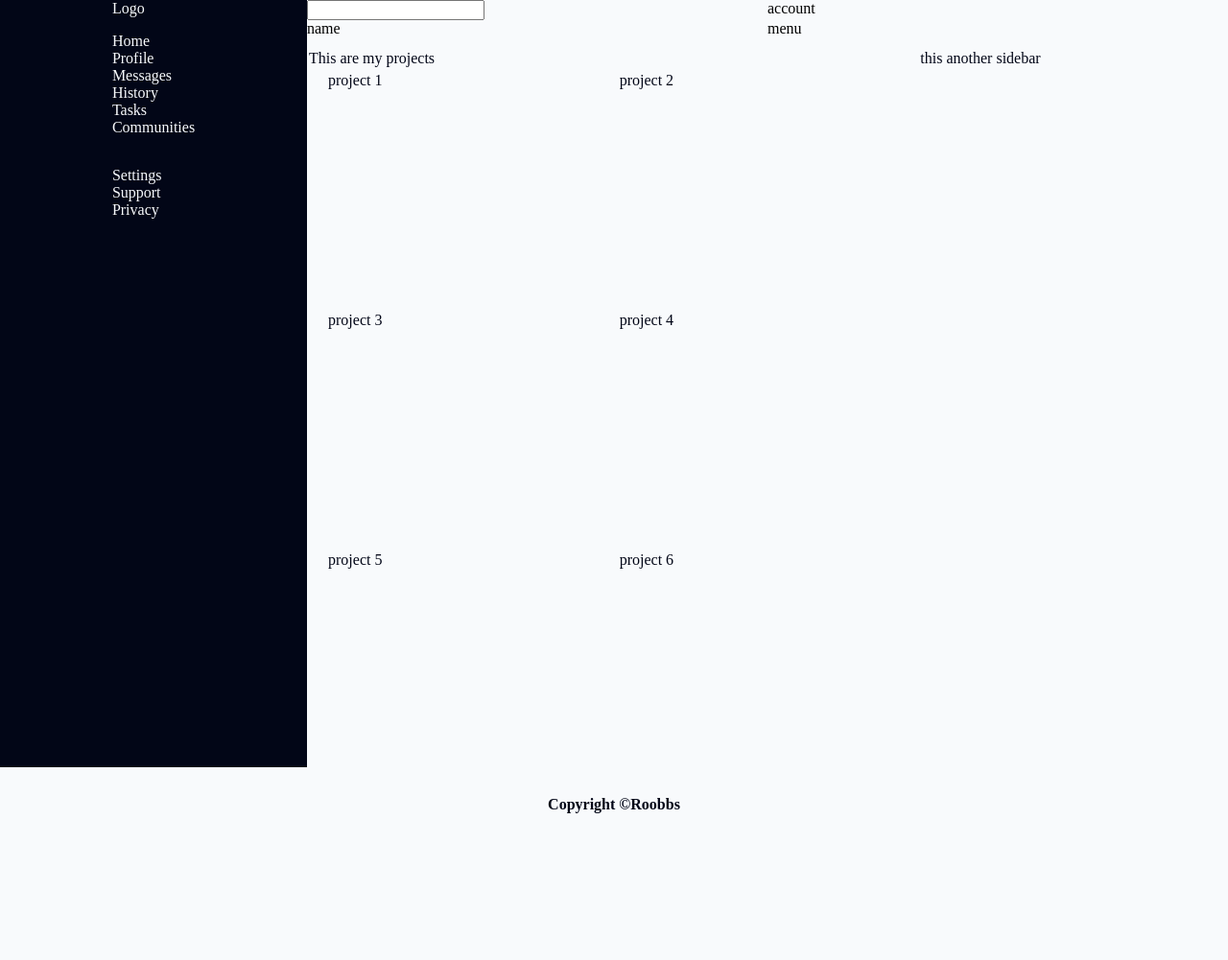
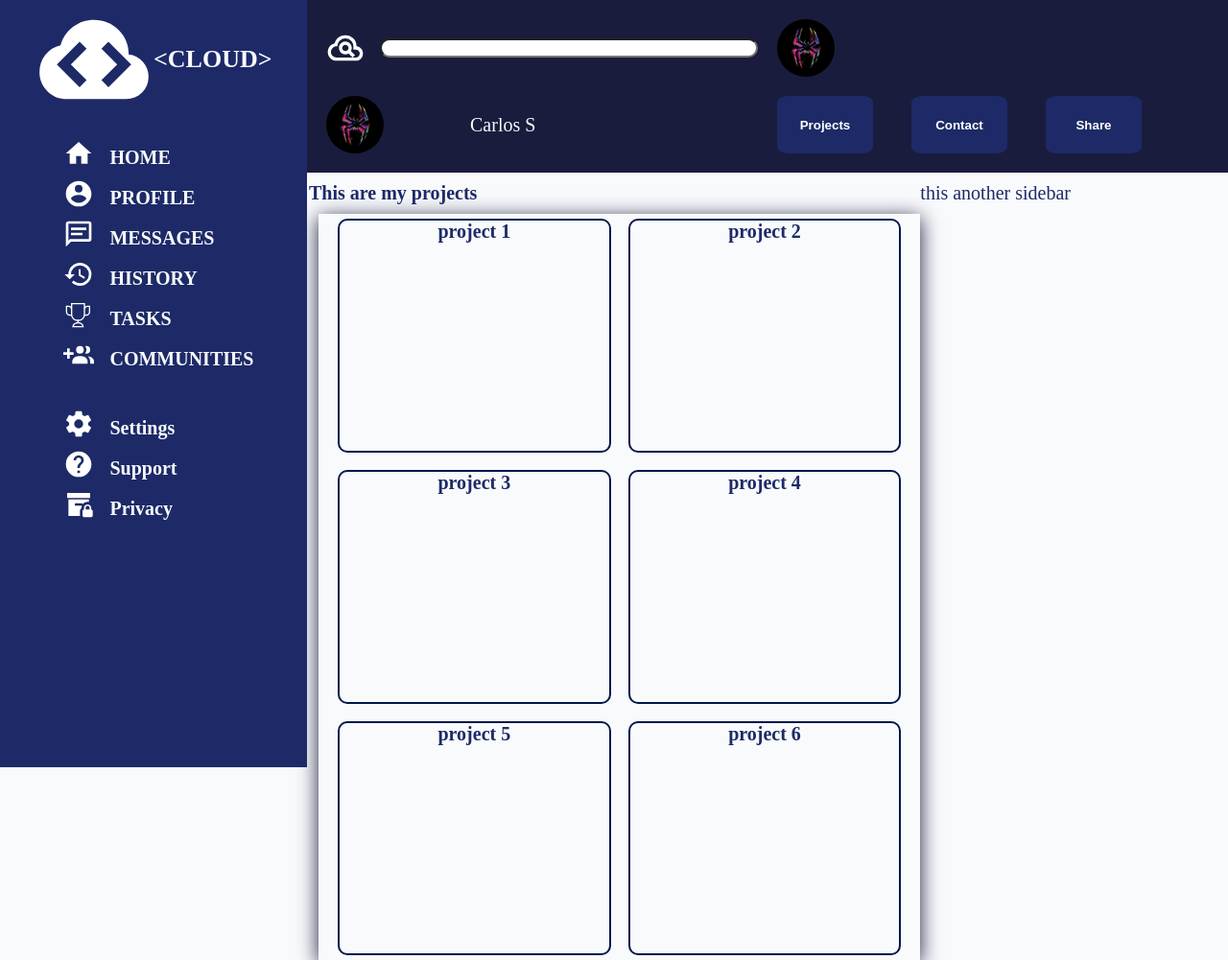
Before and after one commit to roobbs/admin-dashboard, a plain HTML site: page index.html in a window 1280 px wide. Shown: the top 1001 px of the page at 96% size. Before the commit the page ends 848 px from the top, so only its background shows below. Drawn offline with Linux system fonts and the light colour scheme.

Commit message:
progress on styling layout

```diff
--- a/index.html
+++ b/index.html
@@ -9,32 +9,38 @@
 <body>
     <div class="layout">
         <header class="header">
-            <div>
+            <div class="input">
+                <img src="./svg/search.svg" alt="">
                 <input type="search">
             </div>
-            <div>
-                account
+            <div class="account">
+                <img src="./images/spider.jpg" alt="account" class="user">
             </div>
-            <div>name</div>
-            <div>menu</div>
+            <div class="user"><img src="./images/spider.jpg" alt="account" class="user">Carlos S</div>
+            <div class="header-menu">
+                <button>Projects</button><button>Contact</button><button>Share</button>
+            </div>
         </header>
         <div class="sidebar">
-            <div class="logo">Logo</div>
-            <div>
+            <div class="logo">
+                <img src="./svg/cloud-logo.svg" alt="cloud-logo" class="cloud">
+                &lt;CLOUD&gt;
+            </div>
+            <div class="menu-bar">
                 <ul>
-                    <li>Home</li>
-                    <li>Profile</li>
-                    <li>Messages</li>
-                    <li>History</li>
-                    <li>Tasks</li>
-                    <li>Communities</li>
+                    <li><img src="./svg/home.svg" alt="home">HOME</li>
+                    <li><img src="./svg/account.svg" alt="">PROFILE</li>
+                    <li><img src="./svg/message.svg" alt="">MESSAGES</li>
+                    <li><img src="./svg/history.svg" alt="">HISTORY</li>
+                    <li><img src="./svg/trophy.svg" alt="">TASKS</li>
+                    <li><img src="./svg/people.svg" alt="">COMMUNITIES</li>
                 </ul>
             </div>
-            <div>
+            <div class="menu-bar">
                 <ul>
-                    <li>Settings</li>
-                    <li>Support</li>
-                    <li>Privacy</li>
+                    <li><img src="./svg/settings.svg" alt="">Settings</li>
+                    <li><img src="./svg/help.svg" alt="">Support</li>
+                    <li><img src="./svg/privacy.svg" alt="">Privacy</li>
                 </ul>
             </div>
         </div>
--- a/style.css
+++ b/style.css
@@ -1,9 +1,11 @@
 :root {
-    --main-color: #020617;
-    --second-color: #0f172a;
-    --third-color: #334155;
+    --main-color: #1d2a67;
+    --second-color: #00174d;
+    --third-color: #1a1c3d;
     --bg-color: #f8fafc;
     background-color: var(--bg-color);
+    font-family: 'Open Sans', 'Helvetica Neue', sans-serif sans-serif;
+    font-size: 20px;
 }
 *{
     /*border: 1px solid rgb(117, 0, 0);*/
@@ -28,8 +30,53 @@ body{
     display: grid;
     grid-template-rows: 1fr 1fr;
     grid-template-columns: 1fr 1fr;
+    gap: 1rem;
+    background-color: var(--third-color);
+    color: var(--bg-color);
+    padding: 1rem;
 }
-
+.input{
+    display: flex;
+    align-items: center;
+    gap: .8rem;
+}
+.input input{
+    border-radius: 10px;
+    flex: 1;
+    height: 1rem;
+}
+.input img{
+    height: 2rem;
+}
+.account img,
+.user img{
+    filter: none;
+    border-radius: 50%;
+    height: 3rem;
+    width: 3rem;
+    object-fit: cover;
+}
+.account, .user{
+    display: grid;
+    grid-template-columns: 1fr 2fr;
+    align-items: center;
+    justify-items: stretch;
+}
+.header-menu{
+    display: flex;
+    justify-content: start;
+    gap: 2rem;
+}
+.header-menu button{
+    width: 5rem;
+    height: 3rem;
+    color: white;
+    background-color: var(--main-color);
+    font-weight: 800;
+    border-radius: 12%;
+    border: none;
+    padding: 1rem;
+}
 .sidebar {
     color: var(--bg-color);
     position:sticky;
@@ -45,6 +92,34 @@ body{
     list-style: none;
     padding: 0px;
 }
+img{
+    filter: invert(100%);
+}
+.logo {
+    font-weight: 900;
+    display: grid;
+    grid-template-columns: 1fr 1fr;
+    align-items: center;
+    font-size: 1.3rem;
+}
+.logo .cloud{
+    min-height: 120px;
+}
+.menu-bar ul li img {
+    height: 1.6rem;
+}
+.menu-bar ul{
+    display: grid;
+    gap: .5rem;
+}
+.menu-bar ul li {
+    padding-left: 1.5rem;
+    display: flex;
+    gap: .8rem;
+    align-items: end;
+    font-weight: 700;
+    justify-content: flex-start;
+}
 
 .container {
     background-color: var(--bg-color);
@@ -57,17 +132,23 @@ body{
     height: auto;
     padding: 5px 20px;
     display: grid;
-    gap: 10px;
+    gap: 18px;
     grid-template-columns: repeat(auto-fit, minmax(200px, 1fr));
-    box-shadow: inset;
+    box-shadow: 0 4px 20px var(--third-color);
+    margin-left: 10px;
+    margin-top: 10px;
 }
 
 .projects div {
     height: max(200px, 30vh);
     border-radius: 10px;
+    border: 2px solid var(--second-color);
+    display: grid;
+    justify-content: center;
 }
 .one{
-
+    font-weight: 800;
+    align-items: center;
 }
 .two{
 
@@ -80,4 +161,5 @@ body{
     display: grid;
     justify-content: center;
     align-items: center;
+    padding-bottom: 10px;
 }
```
Also changed, not shown: images/spider.jpg (added), svg/account.svg (added), svg/cloud-logo.svg (added), svg/help.svg (added), svg/history.svg (added), svg/home.svg (added), svg/message.svg (added), svg/people.svg (added), svg/privacy.svg (added), svg/search.svg (added), svg/settings.svg (added), svg/trophy.svg (added), 2 other files.
